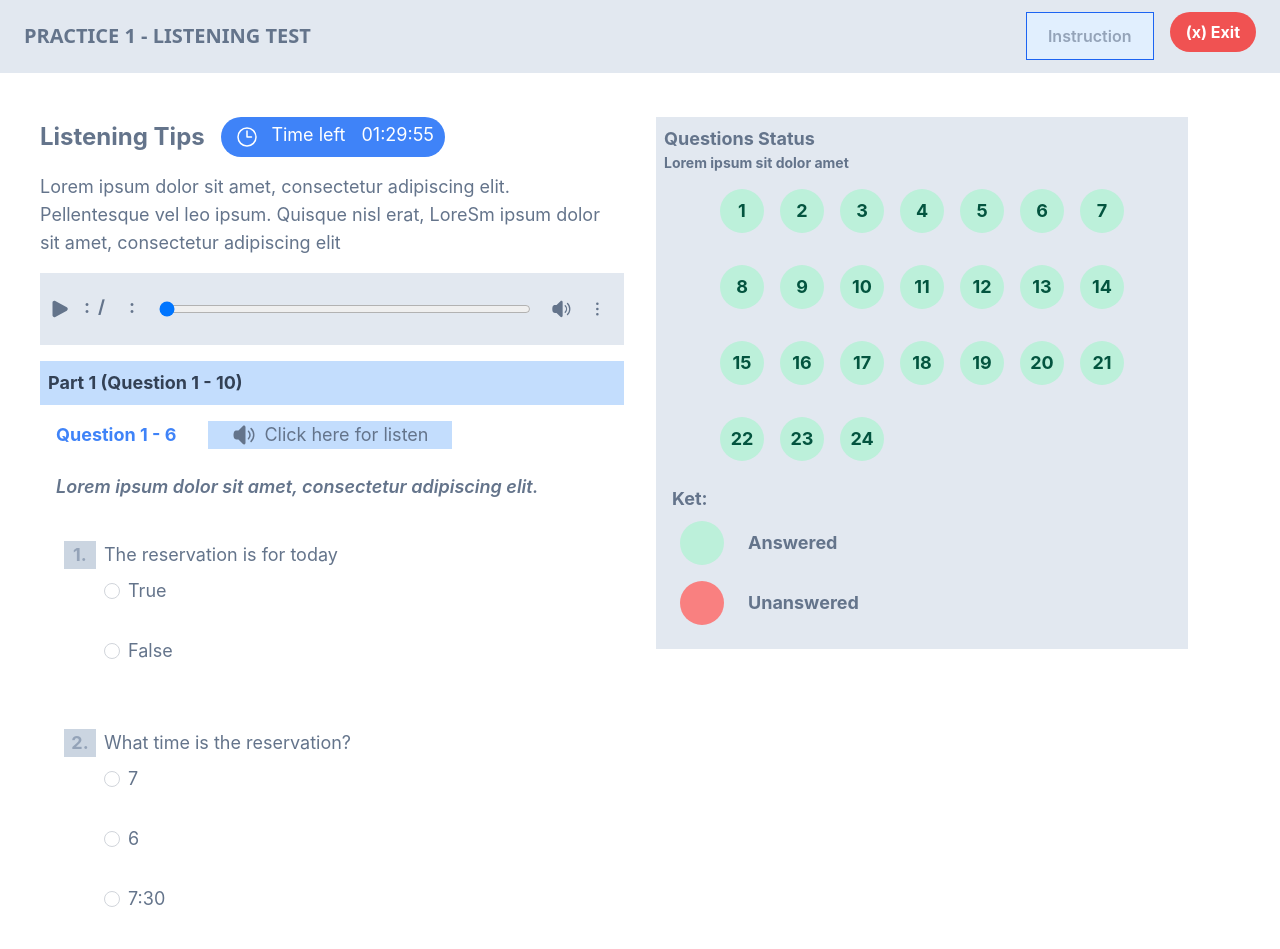
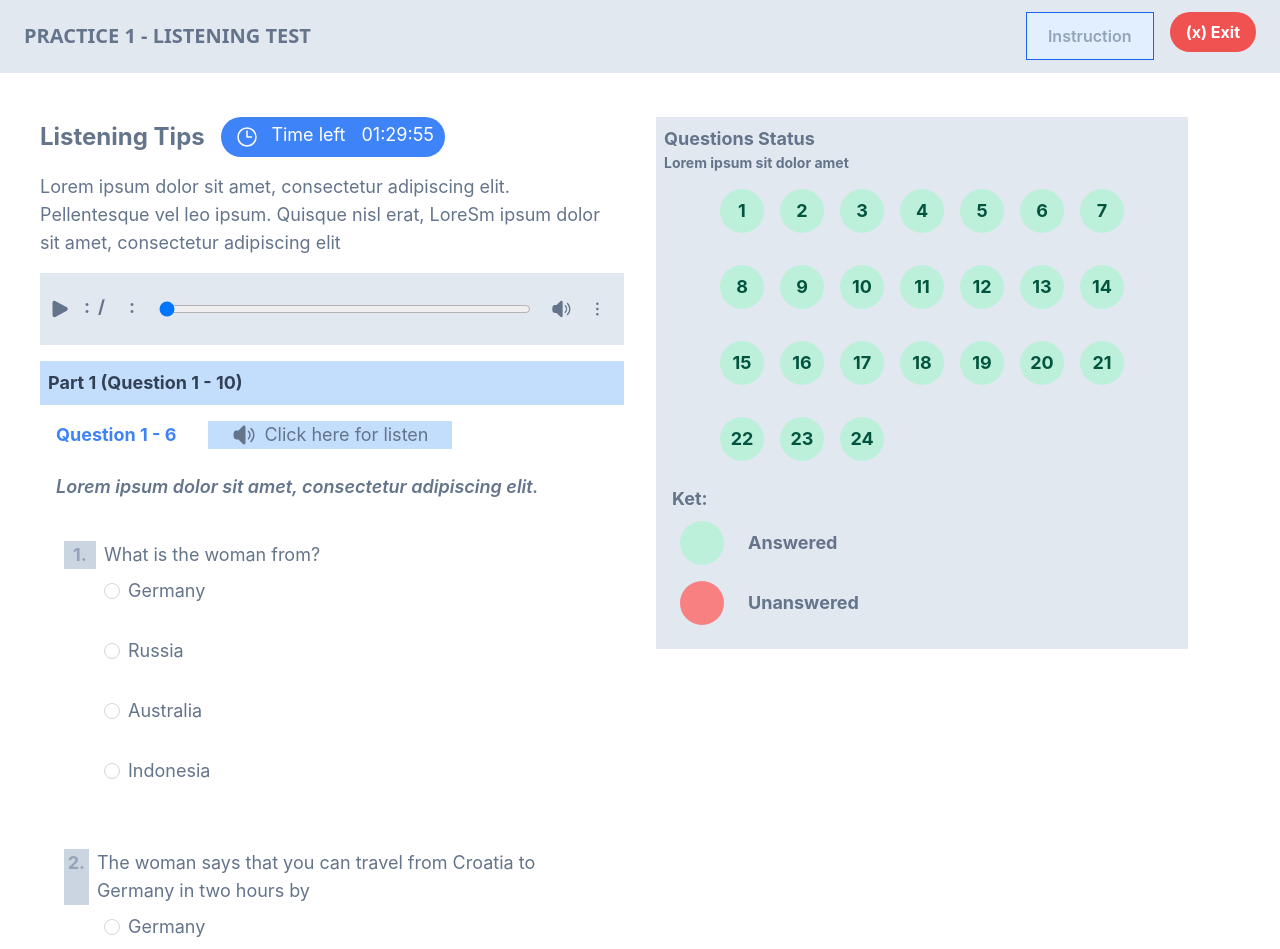
Before and after one commit to salsabilaathika-97/challenge-kobi, a React (Create React App) app: page / in a window 1280 px wide. Shown: the top 949 px of the page. Built offline with nearby package versions, Linux system fonts and the light colour scheme; no server answers.

Commit message:
change questions and answer for part one

```diff
--- a/src/components/QuestionPartOne/QuestionPartOne.js
+++ b/src/components/QuestionPartOne/QuestionPartOne.js
@@ -17,47 +17,59 @@ const QuestionPartOne = () => {
             </div>
             <div class="p-4 text-slate-500 font-normal">
                 <div class="flex flex-row mt-2">
-                    <p class="w-8 text-center font-bold ml-2 bg-slate-300 text-slate-400">1.</p><p class="ml-2"> The reservation is for today</p>
+                    <p class="w-8 text-center font-bold ml-2 bg-slate-300 text-slate-400">1.</p><p class="ml-2"> What is the woman from?</p>
                 </div>
                 <div class="flex items-center mb-4 mx-10 p-2">
-                    <input type="radio" name="answer" value="true" class="w-4 h-4 border-gray-300 focus:ring-2 focus:ring-blue-300 dark:focus:ring-blue-600 dark:focus:bg-blue-600 dark:bg-gray-700 dark:border-gray-600" />
+                    <input type="radio" name="answer" value="germany" class="w-4 h-4 border-gray-300 focus:ring-2 focus:ring-blue-300 dark:focus:ring-blue-600 dark:focus:bg-blue-600 dark:bg-gray-700 dark:border-gray-600" />
                     <label class="text-lg px-2">
-                        True
+                        Germany
                     </label>
                 </div>
                 <div class="flex items-center mb-4 mx-10 p-2">
-                    <input type="radio" name="answer" value="false" class="w-4 h-4 border-gray-300 focus:ring-2 focus:ring-blue-300 dark:focus:ring-blue-600 dark:focus:bg-blue-600 dark:bg-gray-700 dark:border-gray-600" />
+                    <input type="radio" name="answer" value="russia" class="w-4 h-4 border-gray-300 focus:ring-2 focus:ring-blue-300 dark:focus:ring-blue-600 dark:focus:bg-blue-600 dark:bg-gray-700 dark:border-gray-600" />
                     <label class="text-lg px-2">
-                        False
+                        Russia
+                    </label>
+                </div>
+                <div class="flex items-center mb-4 mx-10 p-2">
+                    <input type="radio" name="answer" value="australia" class="w-4 h-4 border-gray-300 focus:ring-2 focus:ring-blue-300 dark:focus:ring-blue-600 dark:focus:bg-blue-600 dark:bg-gray-700 dark:border-gray-600" />
+                    <label class="text-lg px-2">
+                        Australia
+                    </label>
+                </div>
+                <div class="flex items-center mb-4 mx-10 p-2">
+                    <input type="radio" name="answer" value="indonesia" class="w-4 h-4 border-gray-300 focus:ring-2 focus:ring-blue-300 dark:focus:ring-blue-600 dark:focus:bg-blue-600 dark:bg-gray-700 dark:border-gray-600" />
+                    <label class="text-lg px-2">
+                        Indonesia
                     </label>
                 </div>
             </div>
             <div class="p-4 text-slate-500 font-normal">
                 <div class="flex flex-row mt-2">
-                    <p class="w-8 text-center font-bold ml-2 bg-slate-300 text-slate-400">2.</p><p class="ml-2"> What time is the reservation?</p>
+                    <p class="w-8 text-center font-bold ml-2 bg-slate-300 text-slate-400">2.</p><p class="ml-2"> The woman says that you can travel from Croatia to Germany in two hours by</p>
                 </div>
                 <div class="flex items-center mb-4 mx-10 p-2">
-                    <input type="radio" name="answer" value="7" class="w-4 h-4 border-gray-300 focus:ring-2 focus:ring-blue-300 dark:focus:ring-blue-600 dark:focus:bg-blue-600 dark:bg-gray-700 dark:border-gray-600" />
+                    <input type="radio" name="answer" value="germany" class="w-4 h-4 border-gray-300 focus:ring-2 focus:ring-blue-300 dark:focus:ring-blue-600 dark:focus:bg-blue-600 dark:bg-gray-700 dark:border-gray-600" />
                     <label class="text-lg px-2">
-                        7
+                        Germany
                     </label>
                 </div>
                 <div class="flex items-center mb-4 mx-10 p-2">
-                    <input type="radio" name="answer" value="6" class="w-4 h-4 border-gray-300 focus:ring-2 focus:ring-blue-300 dark:focus:ring-blue-600 dark:focus:bg-blue-600 dark:bg-gray-700 dark:border-gray-600" />
+                    <input type="radio" name="answer" value="russia" class="w-4 h-4 border-gray-300 focus:ring-2 focus:ring-blue-300 dark:focus:ring-blue-600 dark:focus:bg-blue-600 dark:bg-gray-700 dark:border-gray-600" />
                     <label class="text-lg px-2">
-                        6
+                        Russia
                     </label>
                 </div>
                 <div class="flex items-center mb-4 mx-10 p-2">
-                    <input type="radio" name="answer" value="730" class="w-4 h-4 border-gray-300 focus:ring-2 focus:ring-blue-300 dark:focus:ring-blue-600 dark:focus:bg-blue-600 dark:bg-gray-700 dark:border-gray-600" />
+                    <input type="radio" name="answer" value="australia" class="w-4 h-4 border-gray-300 focus:ring-2 focus:ring-blue-300 dark:focus:ring-blue-600 dark:focus:bg-blue-600 dark:bg-gray-700 dark:border-gray-600" />
                     <label class="text-lg px-2">
-                        7:30
+                        Australia
                     </label>
                 </div>
                 <div class="flex items-center mb-4 mx-10 p-2">
-                    <input type="radio" name="answer" value="710" class="w-4 h-4 border-gray-300 focus:ring-2 focus:ring-blue-300 dark:focus:ring-blue-600 dark:focus:bg-blue-600 dark:bg-gray-700 dark:border-gray-600" />
+                    <input type="radio" name="answer" value="indonesia" class="w-4 h-4 border-gray-300 focus:ring-2 focus:ring-blue-300 dark:focus:ring-blue-600 dark:focus:bg-blue-600 dark:bg-gray-700 dark:border-gray-600" />
                     <label class="text-lg px-2">
-                        7:10
+                        Indonesia
                     </label>
                 </div>
             </div>
```
